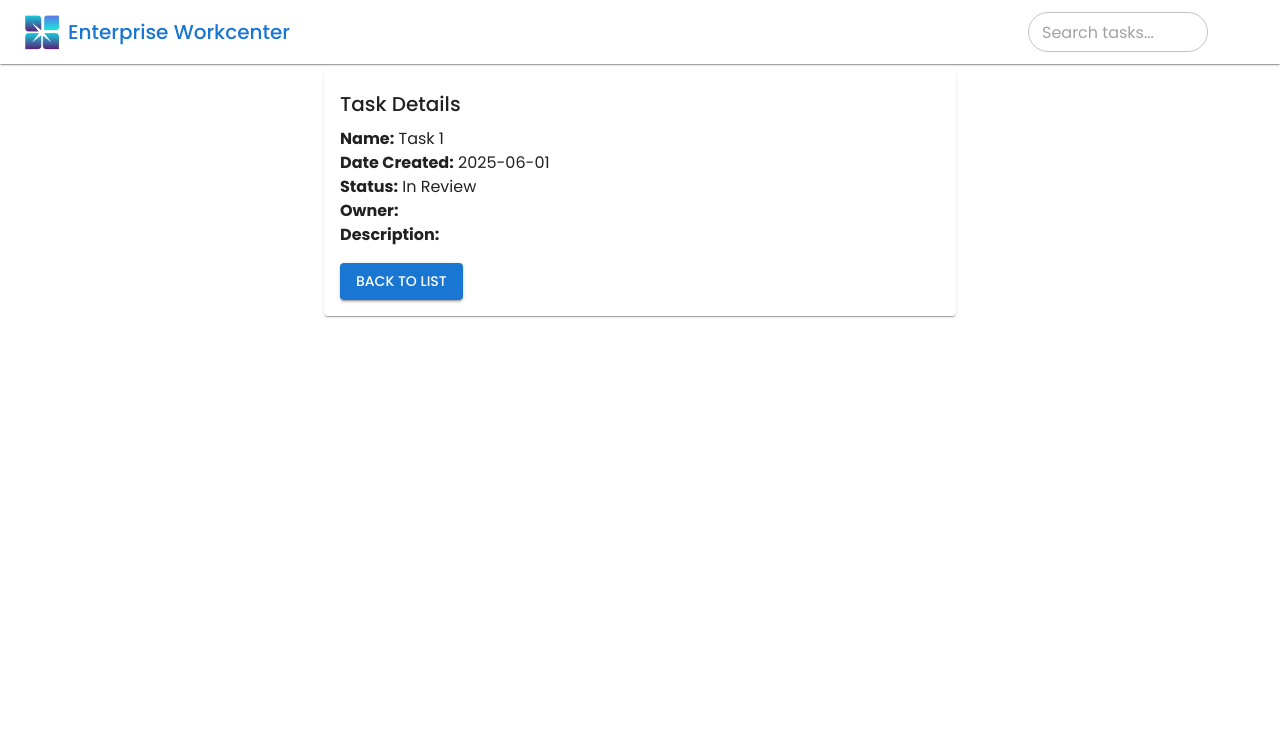
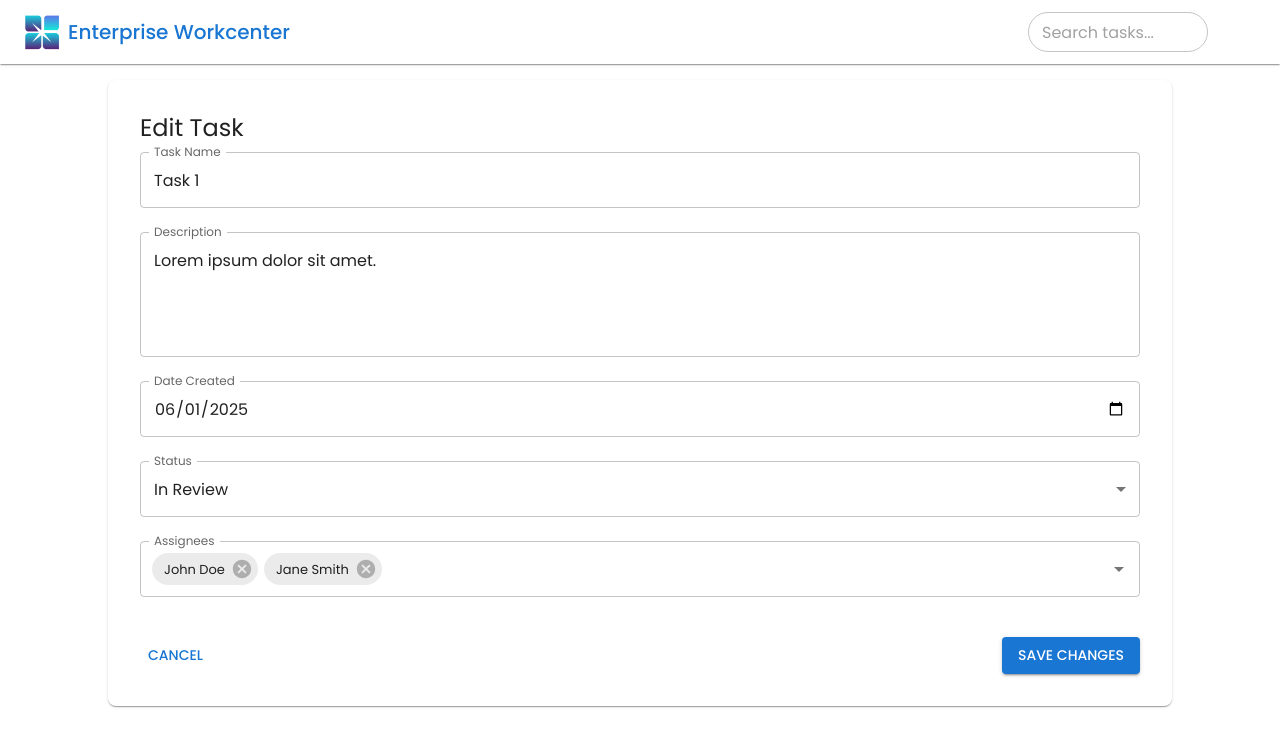
Before and after one commit to T-Joseph-Kim/cloud-work-manager, a React (Create React App) app in the folder client/: page /tasks/1 in a window 1280 px wide. Shown: the top 746 px of the page. Built offline with nearby package versions, Linux system fonts and the light colour scheme; some icons are missing.

Commit message:
frontend should be done

```diff
--- a/client/src/App.js
+++ b/client/src/App.js
@@ -1,7 +1,7 @@
 import { Switch, Route, Redirect, useLocation } from 'react-router-dom';
 import { Toolbar, Container } from '@mui/material';import Login from './pages/Login';
 import TaskList from './pages/TaskList';
-import TaskDetails from './pages/TaskDetails';
+import EditTask from './pages/TaskDetails';
 import Header from './components/Header';
 import Profile from './pages/Profile';
 
@@ -19,7 +19,7 @@ export default function App() {
       <Switch>
         <Route exact path="/login" component={Login} />
         <Route exact path="/home" component={TaskList} />
-        <Route path="/tasks/:id" component={TaskDetails} />
+        <Route path="/tasks/:id" component={EditTask} />
         <Route path="/profile" component={Profile} />
         <Redirect to="/login" />
       </Switch>
--- a/client/src/pages/TaskDetails.js
+++ b/client/src/pages/TaskDetails.js
@@ -1,34 +1,205 @@
-import { useParams, Link } from 'react-router-dom';
-import { Typography, Paper, Box, Button } from '@mui/material';
+import { useState, useEffect } from 'react';
+import { useParams, useHistory, Link } from 'react-router-dom';
+import {
+  Paper,
+  Typography,
+  Box,
+  TextField,
+  MenuItem,
+  Button
+} from '@mui/material';
+import Autocomplete from '@mui/material/Autocomplete';
 
-const tasks = [
-  { id: '1', name: 'Task 1', dateCreated: '2025-06-01', status: 'In Review', employeeIds: ['m1','m2','m3'] },
-  { id: '2', name: 'Task 2', dateCreated: '2025-06-02', status: 'Completed', employeeIds: ['m1','m2','m3','m1','m2','m3'] },
-  { id: '3', name: 'Task 3', dateCreated: '2025-06-03', status: 'In Progress', employeeIds: ['m1','m2'] },
-  { id: '4', name: 'Task 4', dateCreated: '2025-06-04', status: 'Not Started', employeeIds: ['m1','m2'] },
+const employeeOptions = [
+  { id: 'm1', name: 'John Doe' },
+  { id: 'm2', name: 'Jane Smith' },
+  { id: 'm3', name: 'Bob Johnson' },
 ];
 
-export default function TaskDetails() {
+// status choices
+const statusOptions = [
+  'Not Started',
+  'In Review',
+  'In Progress',
+  'Completed'
+];
+
+// dummy tasks (now with description)
+const tasks = [
+  {
+    id: '1',
+    name: 'Task 1',
+    dateCreated: '2025-06-01',
+    status: 'In Review',
+    employeeIds: ['m1','m2'],
+    description: 'Lorem ipsum dolor sit amet.'
+  },
+  {
+    id: '2',
+    name: 'Task 2',
+    dateCreated: '2025-06-02',
+    status: 'Completed',
+    employeeIds: ['m2','m3','m1'],
+    description: 'Consectetur adipiscing elit.'
+  },
+  {
+    id: '3',
+    name: 'Task 3',
+    dateCreated: '2025-06-03',
+    status: 'Not Started',
+    employeeIds: ['m1'],
+    description: 'Sed do eiusmod tempor.'
+  },
+  {
+    id: '4',
+    name: 'Task 4',
+    dateCreated: '2025-06-03',
+    status: 'Not Started',
+    employeeIds: ['m1'],
+    description: 'Sed do eiusmod tempor.'
+  }
+];
+
+export default function EditTask() {
   const { id } = useParams();
+  const history = useHistory();
+
   const task = tasks.find(t => t.id === id);
+  const [form, setForm] = useState({
+    name: '',
+    dateCreated: '',
+    status: '',
+    assignees: [],
+    description: ''
+  });
+
+  // initialize form when task loads
+  useEffect(() => {
+    if (task) {
+      setForm({
+        name: task.name,
+        dateCreated: task.dateCreated,
+        status: task.status,
+        description: task.description || '',
+        assignees: employeeOptions.filter(e => task.employeeIds.includes(e.id))
+      });
+    }
+  }, [task]);
 
   if (!task) {
     return <Typography>Task not found</Typography>;
   }
 
+  const handleChange = e => {
+    const { name, value } = e.target;
+    setForm(f => ({ ...f, [name]: value }));
+  };
+
+  const handleSave = () => {
+    // here you'd send `form` to your API...
+    console.log('Saving task:', { id, ...form });
+    history.push('/tasks');
+  };
+
   return (
-    <Paper style={{ padding: 16, maxWidth: 600, margin: 'auto' }}>
-      <Typography variant="h6" gutterBottom>Task Details</Typography>
-      <Box mb={2}>
-        <Typography><strong>Name:</strong> {task.name}</Typography>
-        <Typography><strong>Date Created:</strong> {task.dateCreated}</Typography>
-        <Typography><strong>Status:</strong> {task.status}</Typography>
-        <Typography><strong>Owner:</strong> {task.owner}</Typography>
-        <Typography><strong>Description:</strong> {task.description}</Typography>
+    <Paper
+      sx={{
+        p: 4,
+        maxWidth: 1000,
+        mx: 'auto',
+        my: 1,
+        borderRadius: 2
+      }}
+    >
+      <Typography variant="h5" gutterBottom>
+        Edit Task
+      </Typography>
+
+      <Box
+        component="form"
+        noValidate
+        sx={{
+          display: 'flex',
+          flexDirection: 'column',
+          gap: 3
+        }}
+      >
+        <TextField
+          label="Task Name"
+          name="name"
+          value={form.name}
+          onChange={handleChange}
+          fullWidth
+        />
+
+        <TextField
+          label="Description"
+          name="description"
+          value={form.description}
+          onChange={handleChange}
+          multiline
+          rows={4}
+          fullWidth
+        />
+
+        <TextField
+          label="Date Created"
+          name="dateCreated"
+          type="date"
+          value={form.dateCreated}
+          onChange={handleChange}
+          InputLabelProps={{ shrink: true }}
+          fullWidth
+        />
+
+        <TextField
+          select
+          label="Status"
+          name="status"
+          value={form.status}
+          onChange={handleChange}
+          fullWidth
+        >
+          {statusOptions.map(opt => (
+            <MenuItem key={opt} value={opt}>
+              {opt}
+            </MenuItem>
+          ))}
+        </TextField>
+
+        <Autocomplete
+          multiple
+          options={employeeOptions}
+          getOptionLabel={o => o.name}
+          value={form.assignees}
+          onChange={(_, newVal) =>
+            setForm(f => ({ ...f, assignees: newVal }))
+          }
+          renderInput={params => (
+            <TextField
+              {...params}
+              label="Assignees"
+              placeholder="Select employees"
+              fullWidth
+            />
+          )}
+        />
+
+        <Box sx={{ display: 'flex', justifyContent: 'space-between', mt: 2 }}>
+          <Button component={Link} to="/home">
+            Cancel
+          </Button>
+          <Button
+            variant="contained"
+            onClick={handleSave}
+            disabled={
+              !form.name || !form.dateCreated || !form.status
+            }
+          >
+            Save Changes
+          </Button>
+        </Box>
       </Box>
-      <Button component={Link} to="/home" variant="contained">
-        Back to List
-      </Button>
     </Paper>
   );
 }
```
